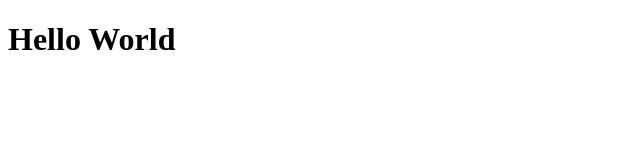
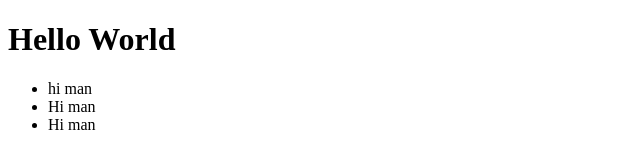
Before and after one commit to prosto-Lynkolyn/git-lesson, a plain HTML site: page index.html in a window 1280 px wide. Shown: the whole page, without its empty margins (0-640 px from the left). Drawn offline with Linux system fonts and the light colour scheme.

Commit message:
added new files

```diff
--- a/index.html
+++ b/index.html
@@ -8,5 +8,11 @@
 </head>
 <body>
     <h1>Hello World</h1>
+
+    <ul>
+        <li>hi man</li>
+        <li>Hi man</li>
+        <li>Hi man</li>
+    </ul>
 </body>
 </html>
```
